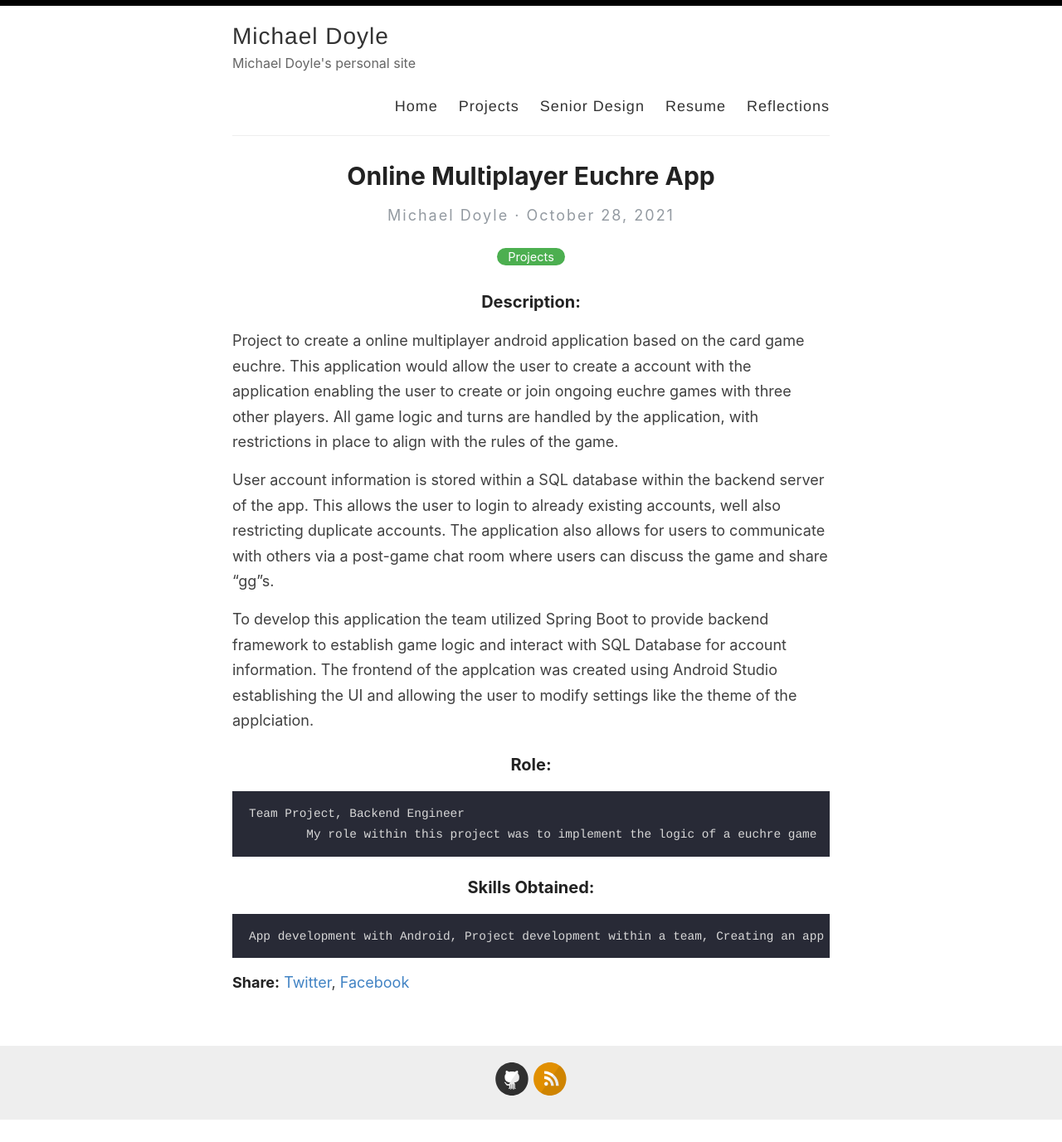
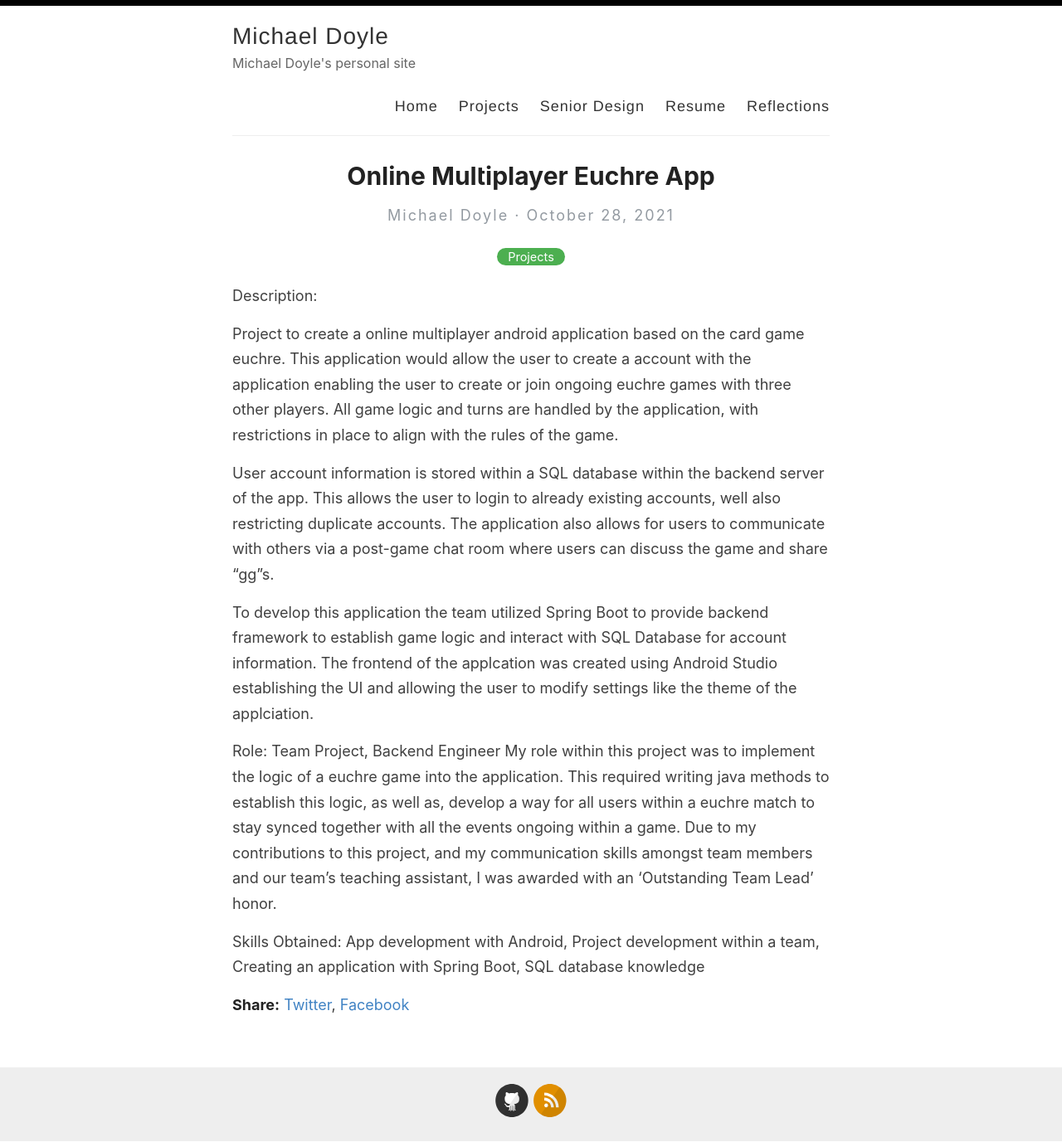
Before and after one commit to francidollars/francidollars.github.io, a Jekyll site: the page built from _posts/2021-10-28-online-multiplayer-euchre-android-app.md, in a window 1280 px wide. Shown: the whole page at 83% size. Built offline with Jekyll 4.4.1, drawn with Linux system fonts in a browser that asks for light colours; before the commit the page ends 1351 px from its top, so only the background shows below that; part of the change alters nothing that is shown.

```diff
--- a/_posts/2021-10-28-online-multiplayer-euchre-android-app.md
+++ b/_posts/2021-10-28-online-multiplayer-euchre-android-app.md
@@ -3,7 +3,7 @@ layout: post
 title: Online Multiplayer Euchre App
 categories: Projects
 ---
-### Description:
+Description:
 
 Project to create a online multiplayer android application based on the card game euchre. This application would allow the user to create a account with the application enabling the user to create or join ongoing euchre games with three other players. All game logic and turns are handled by the application, with restrictions in place to align with the rules of the game.
 
@@ -11,9 +11,9 @@ User account information is stored within a SQL database within the backend serv
 
 To develop this application the team utilized Spring Boot to provide backend framework to establish game logic and interact with SQL Database for account information. The frontend of the applcation was created using Android Studio establishing the UI and allowing the user to modify settings like the theme of the applciation.
 
-### Role:
+Role:
 	Team Project, Backend Engineer
 		My role within this project was to implement the logic of a euchre game into the application. This required writing java methods to establish this logic, as well as, develop a way for all users within a euchre match to stay synced together with all the events ongoing within a game. Due to my contributions to this project, and my communication skills amongst team members and our team's teaching assistant, I was awarded with an 'Outstanding Team Lead' honor.
 
-### Skills Obtained:
+Skills Obtained:
 	App development with Android, Project development within a team, Creating an application with Spring Boot, SQL database knowledge
```
